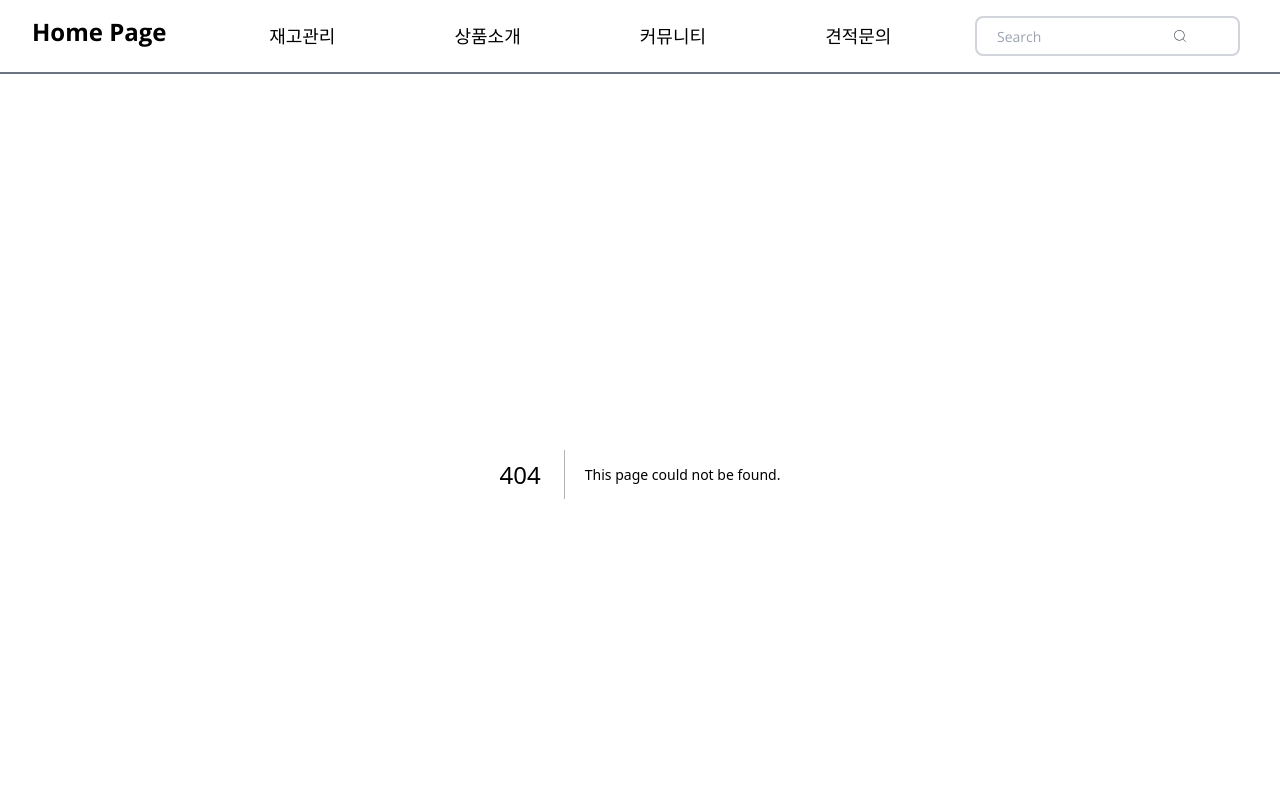
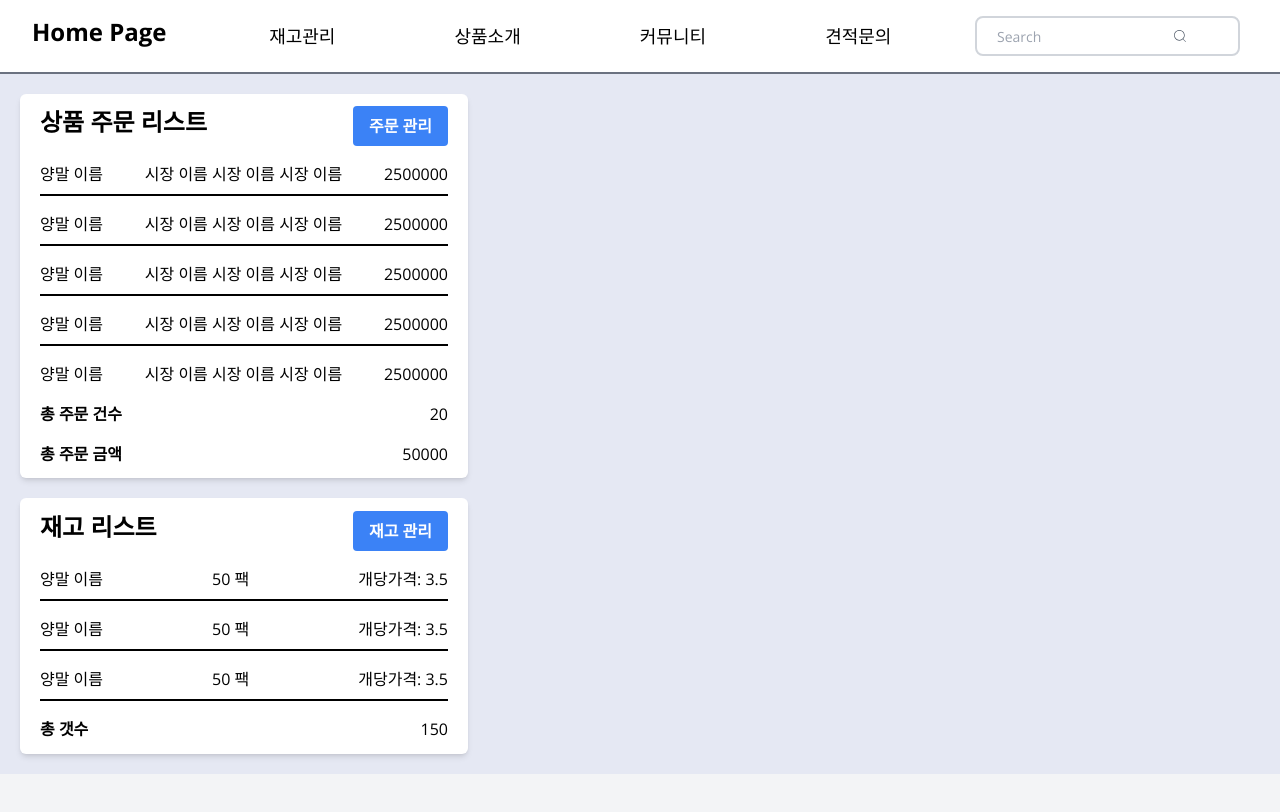
Before and after one commit to vpvm96/Factory-Project, a Next.js app: page /management in a window 1280 px wide. Before the commit this address had no page. Shown: the top 812 px of the page. Built offline with nearby package versions, Linux system fonts and the light colour scheme.

Commit message:
feat: 재고관리 & 오더관리 UI 추가

```diff
--- /dev/null
+++ b/app/management/page.tsx
@@ -0,0 +1,9 @@
+import ManagementSection from "@/components/management/ManagementSection";
+
+export default function ManagementPage() {
+  return (
+    <main className="bg-manage-color">
+      <ManagementSection />
+    </main>
+  );
+}
--- /dev/null
+++ b/components/management/AddManageButton.tsx
@@ -0,0 +1,17 @@
+"use client";
+
+import React from "react";
+
+type Props = {
+  buttonName: string;
+};
+
+export default function AddManageButton({ buttonName }: Props) {
+  return (
+    <div className="flex flex-row justify-end">
+      <button className="rounded bg-blue-500 px-4 py-2 font-bold text-white hover:bg-blue-700">
+        {buttonName}
+      </button>
+    </div>
+  );
+}
--- /dev/null
+++ b/components/management/InventoryList.tsx
@@ -0,0 +1,28 @@
+import AddManageButton from "./AddManageButton";
+
+export default function InventoryList() {
+  return (
+    <section className="flex h-64 w-full max-w-md flex-col justify-center gap-4 rounded-md bg-white px-5 py-3 shadow-md hover:shadow-xl">
+      <div className="flex flex-row justify-between">
+        <h2 className="text-2xl font-bold">재고 리스트</h2>
+        <AddManageButton buttonName="재고 관리" />
+      </div>
+      <div className="flex flex-col gap-4 overflow-scroll">
+        {new Array(3).fill(0).map((_, index) => (
+          <div
+            key={index}
+            className="flex flex-row justify-between border-b-2 border-black pb-2"
+          >
+            <h4>양말 이름</h4>
+            <p>50 팩</p>
+            <p>개당가격: 3.5</p>
+          </div>
+        ))}
+      </div>
+      <div className="flex flex-row justify-between">
+        <p className="font-semibold">총 갯수</p>
+        <p>150</p>
+      </div>
+    </section>
+  );
+}
--- /dev/null
+++ b/components/management/ManagementSection.tsx
@@ -0,0 +1,11 @@
+import InventoryList from "./InventoryList";
+import OrderList from "./OrderList";
+
+export default function ManagementSection() {
+  return (
+    <div className="flex flex-col gap-5 p-5">
+      <OrderList />
+      <InventoryList />
+    </div>
+  );
+}
--- /dev/null
+++ b/components/management/OrderList.tsx
@@ -0,0 +1,32 @@
+import AddManageButton from "./AddManageButton";
+
+export default function OrderList() {
+  return (
+    <section className="flex h-96 w-full max-w-md flex-col justify-center gap-4 rounded-md bg-white px-5 py-3 shadow-md hover:shadow-xl">
+      <div className="flex flex-row justify-between">
+        <h2 className="text-2xl font-bold">상품 주문 리스트</h2>
+        <AddManageButton buttonName="주문 관리" />
+      </div>
+      <div className="flex flex-col gap-4 overflow-scroll">
+        {new Array(8).fill(0).map((_, index) => (
+          <div
+            key={index}
+            className="flex flex-row justify-between border-b-2 border-black pb-2"
+          >
+            <h4>양말 이름</h4>
+            <p>시장 이름 시장 이름 시장 이름</p>
+            <p>2500000</p>
+          </div>
+        ))}
+      </div>
+      <div className="flex flex-row justify-between">
+        <p className="font-semibold">총 주문 건수</p>
+        <p>20</p>
+      </div>
+      <div className="flex flex-row justify-between">
+        <p className="font-semibold">총 주문 금액</p>
+        <p>50000</p>
+      </div>
+    </section>
+  );
+}
```
